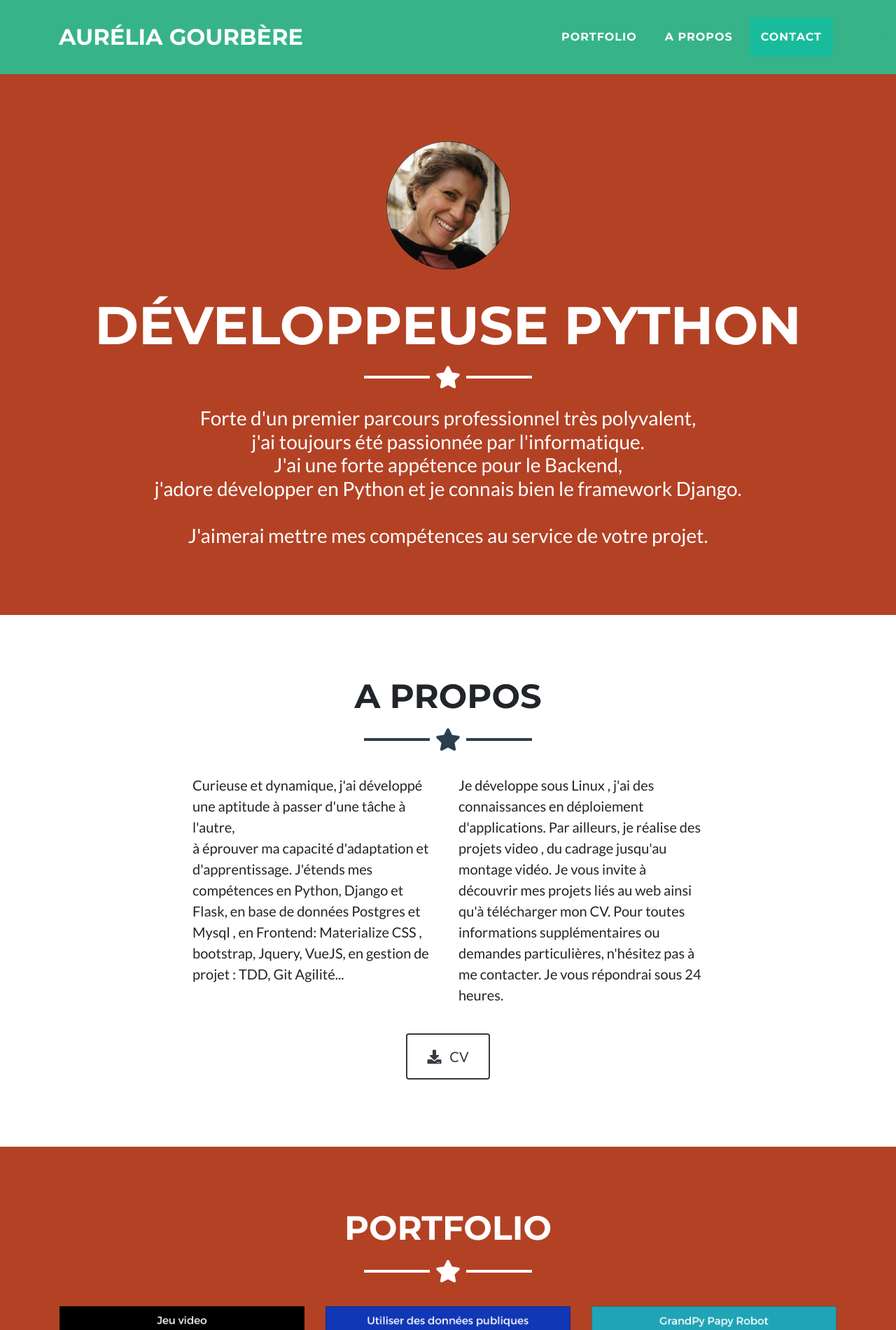
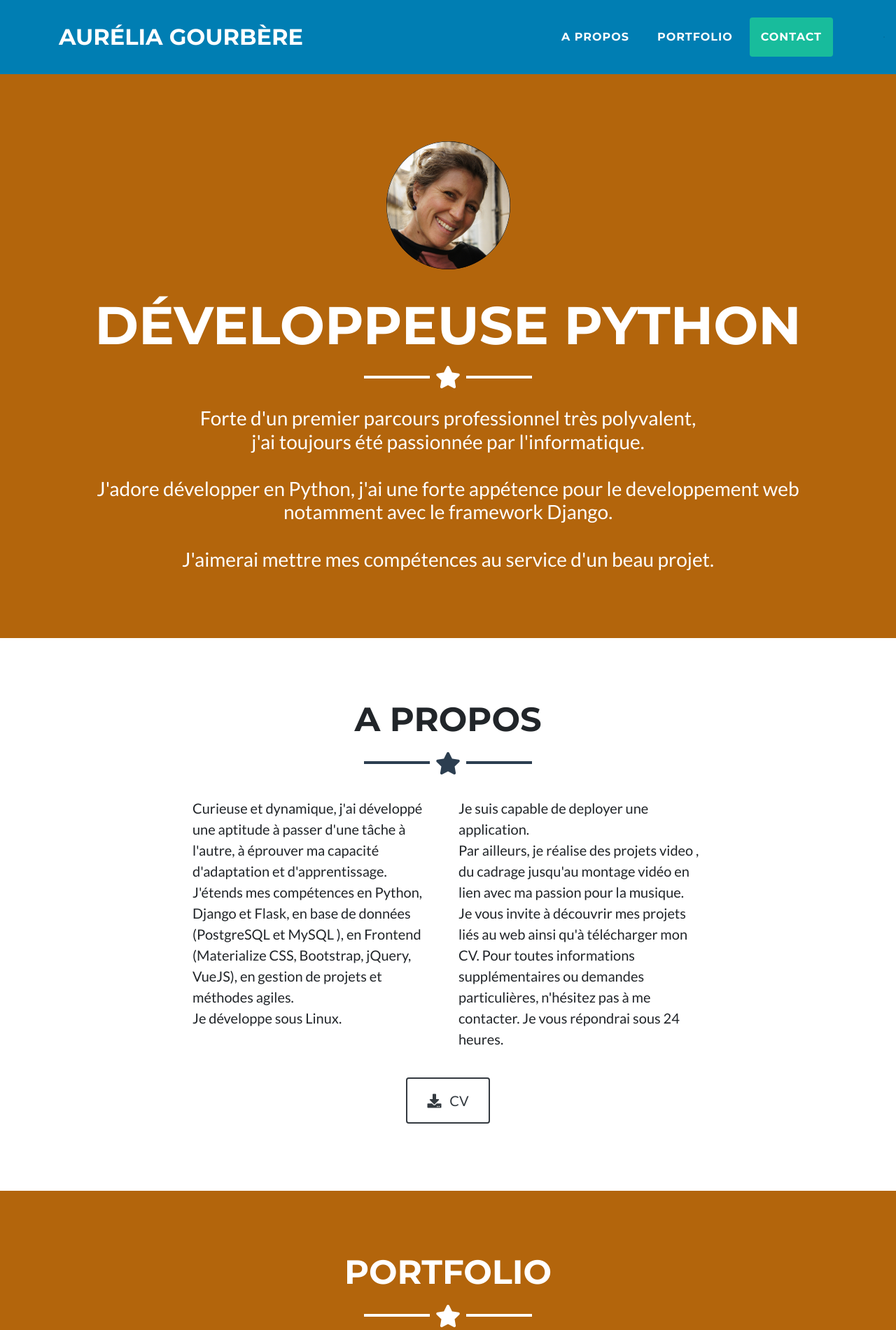
Before and after one commit to horlas/Portfolio, a Flask app: page / in a window 1280 px wide. Shown: the top 1901 px of the page at 70% size. Run offline with Flask 2, Linux system fonts and the light colour scheme; some libraries are stand-ins or nearby versions.

Commit message:
correct order of buttons

```diff
--- a/app/static/css/custom.css
+++ b/app/static/css/custom.css
@@ -1,16 +1,24 @@
 .bg-primary {
-  background-color: #B34225 !important;
+  background-color: #B3650C !important;
 }
 
 .bg-secondary {
-  background-color: #37B38A  !important;
+  background-color: #007EB3 !important;
 }
 
 hr.star-light:after {
   color: #fff;
-  background-color: #B34225 ;
+  background-color: #B3650C;
 }
 
+.footer {
+   background-color: #5067B3 !important;
+
+}
+
+.copyright {
+  background-color: #1D3540 !important;
+}
 /*h1 {
  font-size: 11.9vw;
 }*/
--- a/app/templates/index.html
+++ b/app/templates/index.html
@@ -12,12 +12,13 @@
       </button>
       <div class="collapse navbar-collapse" id="navbarResponsive">
         <ul class="navbar-nav ml-auto">
+                    <li class="nav-item mx-0 mx-lg-1">
+            <a class="nav-link py-3 px-0 px-lg-3 rounded js-scroll-trigger" href="#about">A propos</a>
+          </li>
           <li class="nav-item mx-0 mx-lg-1">
             <a class="nav-link py-3 px-0 px-lg-3 rounded js-scroll-trigger" href="#portfolio">Portfolio</a>
           </li>
-          <li class="nav-item mx-0 mx-lg-1">
-            <a class="nav-link py-3 px-0 px-lg-3 rounded js-scroll-trigger" href="#about">A propos</a>
-          </li>
+
           <li class="nav-item mx-0 mx-lg-1">
             <a class="nav-link py-3 px-0 px-lg-3 rounded js-scroll-trigger" href="#contact">Contact</a>
           </li>
@@ -56,9 +57,10 @@
       <h1 class="text-uppercase mb-0">Développeuse Python</h1>
       <hr class="star-light">
       <h2 class="font-weight-light mb-0">Forte d'un premier parcours professionnel très polyvalent,<br>
-        j'ai toujours été passionnée par l'informatique. <br> J'ai une forte appétence pour le Backend, <br>
-        j'adore développer en Python et je connais bien le framework Django. <br><br>
-        J'aimerai mettre mes compétences au service de votre projet.
+        j'ai toujours été passionnée par l'informatique. <br><br>
+        J'adore développer en Python, j'ai une forte appétence pour le developpement web
+        notamment avec le framework Django.<br><br>
+        J'aimerai mettre mes compétences au service d'un beau projet.
 
       </h2>
     </div>
@@ -71,12 +73,14 @@
       <hr class="star-dark mb-5">
       <div class="row">
         <div class="col-lg-4 ml-auto">
-          <p class="lead">Curieuse et dynamique, j'ai développé une aptitude à passer d'une t&acirc;che à l'autre, <br>
-            à éprouver ma capacité d'adaptation et d'apprentissage. J'étends mes compétences en Python, Django et Flask, en base de données
-            Postgres et Mysql , en Frontend: Materialize CSS , bootstrap, Jquery, VueJS, en gestion de projet : TDD, Git Agilité...</p>
+          <p class="lead">Curieuse et dynamique, j'ai développé une aptitude à passer d'une t&acirc;che à l'autre,
+            à éprouver ma capacité d'adaptation et d'apprentissage.<br>
+            J'étends mes compétences en Python, Django et Flask, en base de données (PostgreSQL et MySQL ), en Frontend (Materialize CSS,
+            Bootstrap, jQuery, VueJS), en gestion de projets et méthodes agiles. <br>Je développe sous Linux.</p>
         </div>
         <div class="col-lg-4 mr-auto">
-          <p class="lead">Je développe sous Linux , j'ai des connaissances en déploiement d'applications. Par ailleurs, je réalise des projets video , du cadrage jusqu'au montage vidéo.
+          <p class="lead">Je suis capable de deployer une application.<br>
+            Par ailleurs, je réalise des projets video , du cadrage jusqu'au montage vidéo en lien avec ma passion pour la musique. <br>
              Je vous invite à découvrir mes projets liés au web ainsi qu'à télécharger mon CV. Pour toutes informations supplémentaires ou demandes particulières, n'hésitez pas à me contacter. Je vous répondrai sous 24 heures. </p>
         </div>
       </div>
```
Also changed, not shown: 1 other file.
